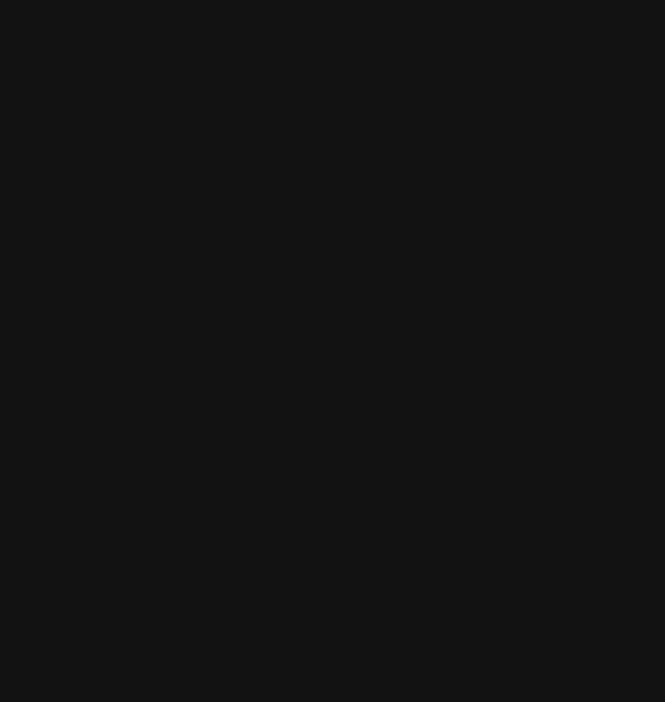
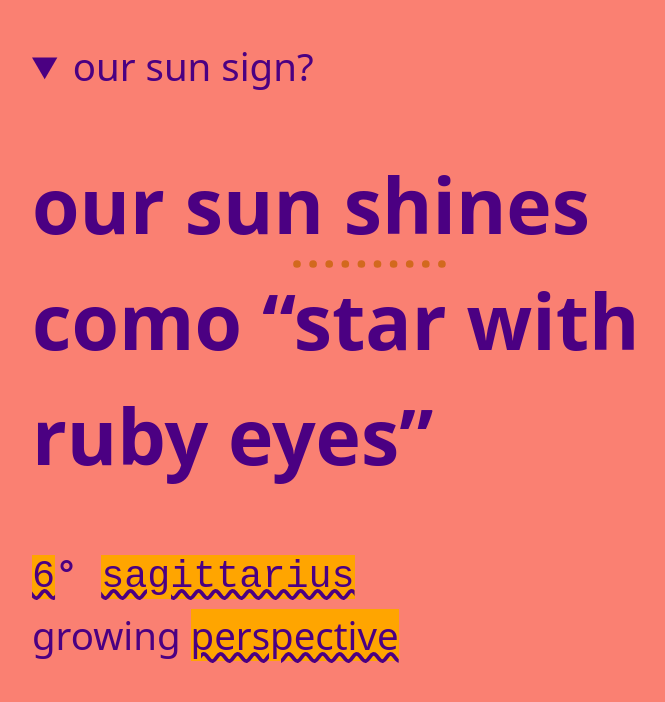
Before and after one commit to p9e/oursun, a plain HTML site: page index.html in a window 1280 px wide. Shown: the whole page, without its empty margins (224-889 px from the left). Drawn offline with Linux system fonts and the light colour scheme.

Commit message:
our sun (#3)
* free space
* orange
* growing @p9e
* contrast
* fire
* orange
* star

```diff
--- a/index.html
+++ b/index.html
@@ -2,12 +2,55 @@
 <html lang="en">
 <meta charset="utf-8">
 
-<title>space</title>
+<title>our sun</title>
 
 <meta name="viewport" content="width=device-width, initial-scale=1">
-<meta name="theme-color" content="black">
-<meta name="color-scheme" content="dark">
-<meta name="description" content="safe space">
+<meta name="color-scheme" content="light">
+<meta name="theme-color" content="orange">
+<meta name="description" content="sagittarius space">
 
-<link rel="help" href="https://github.com/s9a/space">
+<link rel="help" href="https://github.com/p9e/oursun">
 <link rel="license" href="LICENSE.txt">
+
+<style media=(color)>
+  html {
+    background: salmon;
+    color: indigo;
+  }
+
+  ::selection {
+    background: darkviolet;
+    color: orange;
+  }
+
+  :any-link {
+    background: orange;
+    color: indigo;
+  }
+</style>
+
+<style>
+  html { font: max(28pt, 3vw)/1.5 system-ui }
+  body { margin: 1em; overflow-wrap: anywhere }
+  details { max-width: 20em; margin: auto }
+  address { font: inherit }
+  ins { text-decoration: chocolate dotted overline }
+  :any-link { text-decoration-style: wavy }
+  :focus { outline: thick dotted }
+</style>
+
+<details open>
+  <summary>our sun sign?</summary>
+  <h1>
+    our sun shines como
+    <q cite="https://s9a.page/aplomb"><ins>star</ins> with ruby eyes</q>
+  </h1>
+  <samp>
+    <a href="https://s9a.page/orange">6</a><b>°</b>
+    <a href="https://webmural.com/jupiter">sagittarius</a>
+  </samp>
+  <address>
+    growing
+    <a href="https://p9e.page">perspective</a>
+  </address>
+</details>
```
